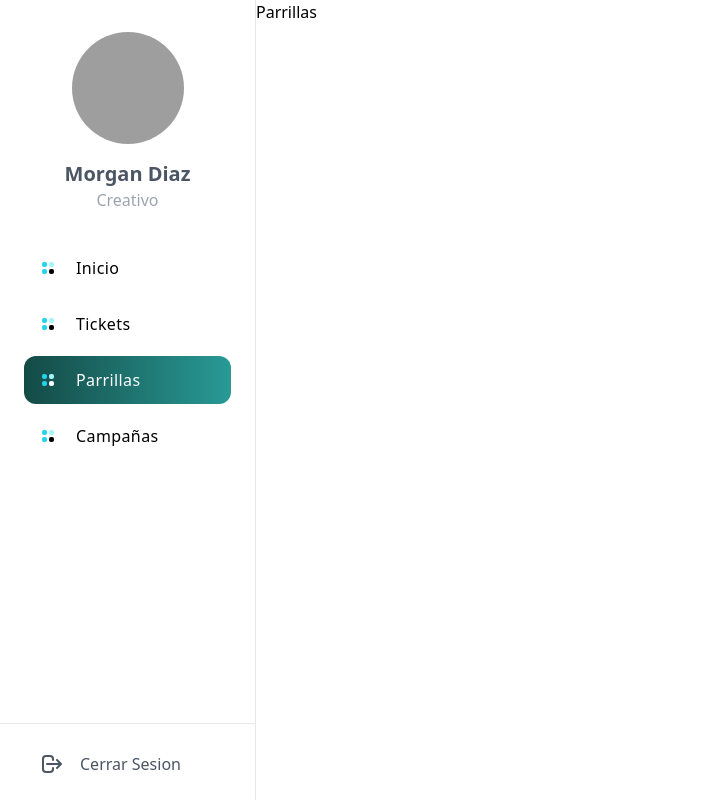
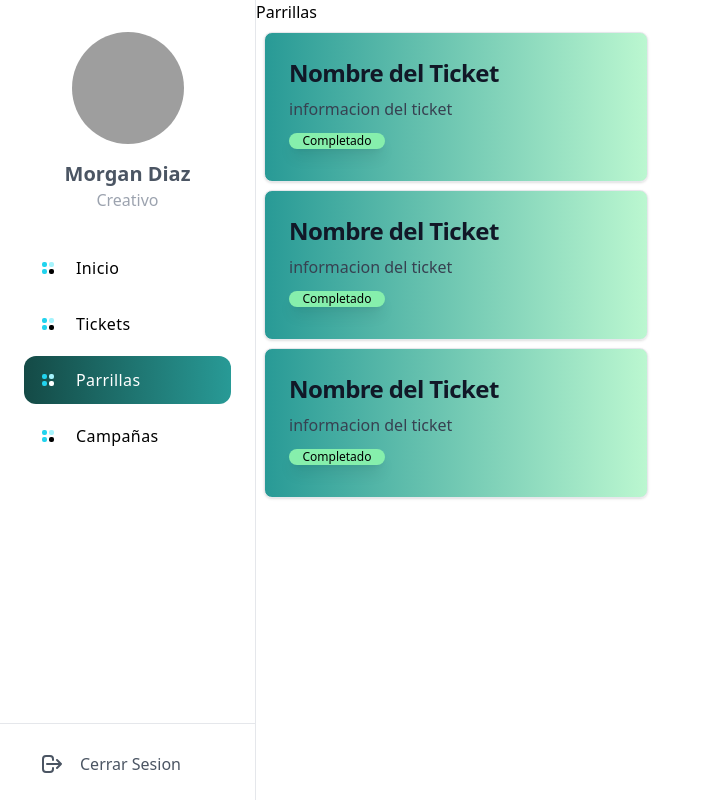
Before and after one commit to LeiWithP/tickets-frontend, a React (Vite) app: page /landing/parrillas in a window 1280 px wide. Shown: the whole page, without its empty margins (0-711 px from the left). Built offline with nearby package versions, Linux system fonts and the light colour scheme; grey boxes are pictures that could not be loaded.

Commit message:
cards v1

```diff
--- a/src/pages/Creativo/Parrillas.jsx
+++ b/src/pages/Creativo/Parrillas.jsx
@@ -1,9 +1,32 @@
 import React from "react";
 
 const Parrillas = () => {
-    return(
-        <h1>Parrillas</h1>
-    )
-}
+  return (
+    <div>
+      <h1>Parrillas</h1>
+      <Card />
+      <Card />
+      <Card />
+    </div>
+  );
+};
+
+const Card = () => {
+  return (
+    <a href="#">
+      <div class="my-2 mx-2 max-w-sm p-6 hover:scale-95 bg-gradient-to-r from-primary to-green-200 border border-gray-200 rounded-lg shadow dark:bg-gray-800 dark:border-gray-700">
+        <h5 class="mb-2 text-2xl font-bold tracking-tight text-gray-900 dark:text-white">
+          Nombre del Ticket
+        </h5>
+        <p class="mb-3 font-normal text-gray-700 dark:text-gray-400">
+          informacion del ticket
+        </p>
+        <div className="my-2 w-24 text-xs rounded-3xl border-none bg-green-300 text-center shadow-lg">
+          Completado
+        </div>
+      </div>
+    </a>
+  );
+};
 
 export default Parrillas;
```
